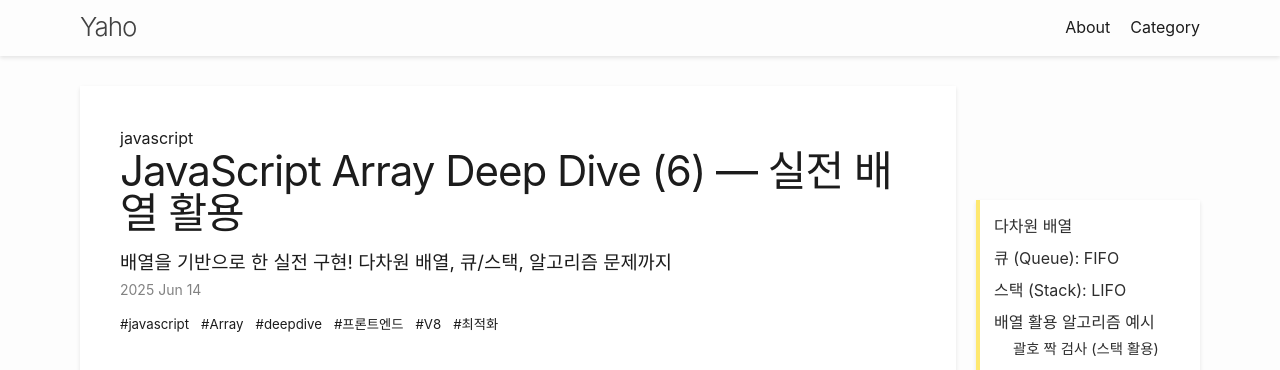
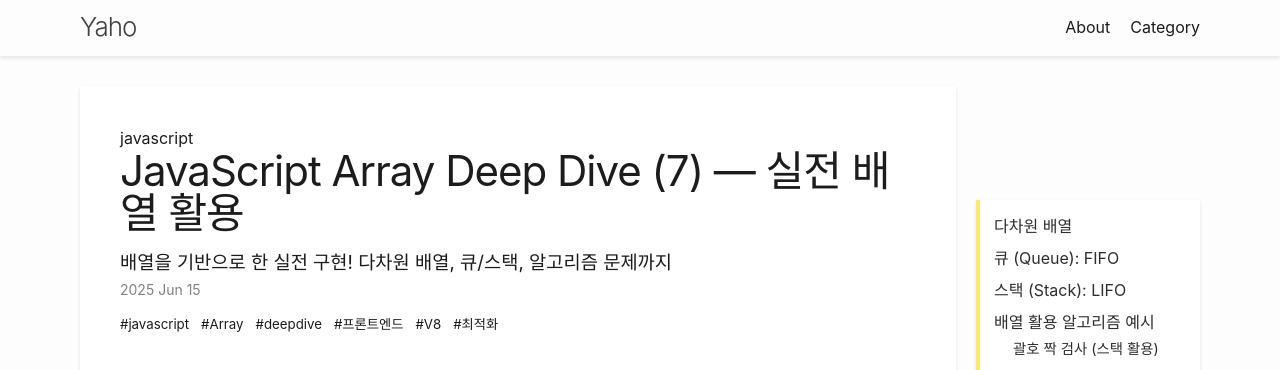
Before and after one commit to yeol0324/yeol0324.github.io, a Jekyll site: the page built from _posts/javascript/2025-06-15-js-array-deep-dive-07.md, in a window 1280 px wide and 900 px high. Shown: the top 370 px of the window. Built offline with Jekyll 4.4.1, drawn with Linux system fonts in a browser that asks for light colours.

Commit message:
Update 2025-06-15-js-array-deep-dive-07.md

```diff
--- a/_posts/javascript/2025-06-15-js-array-deep-dive-07.md
+++ b/_posts/javascript/2025-06-15-js-array-deep-dive-07.md
@@ -1,7 +1,7 @@
 ---
 layout: post
-title: "JavaScript Array Deep Dive (6) — 실전 배열 활용"
-date: 2025-06-14 22:01:24 +09:00
+title: "JavaScript Array Deep Dive (7) — 실전 배열 활용"
+date: 2025-06-15 22:01:24 +09:00
 summary: "배열을 기반으로 한 실전 구현! 다차원 배열, 큐/스택, 알고리즘 문제까지"
 categories: javascript
 tags: javascript Array deepdive 프론트엔드 V8 최적화
```
